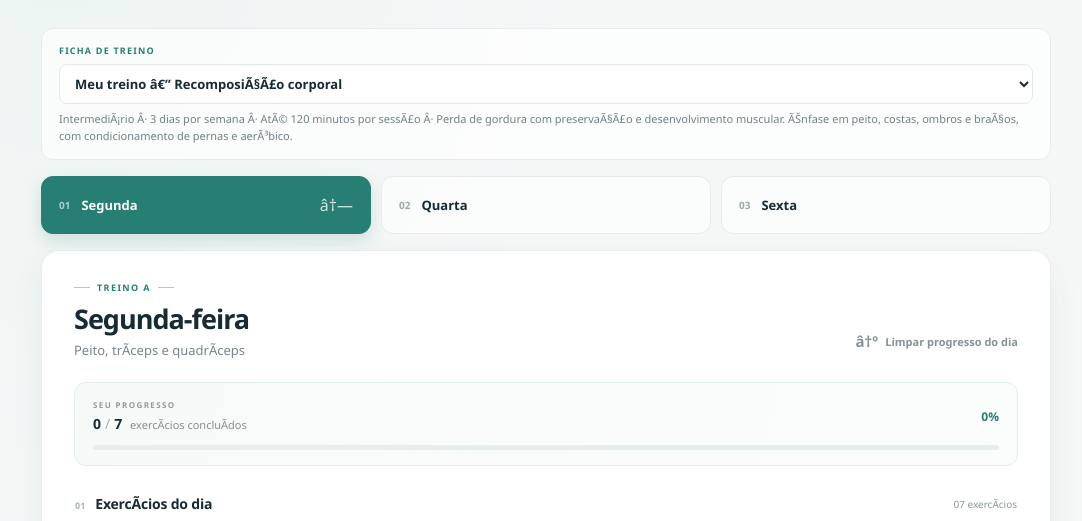
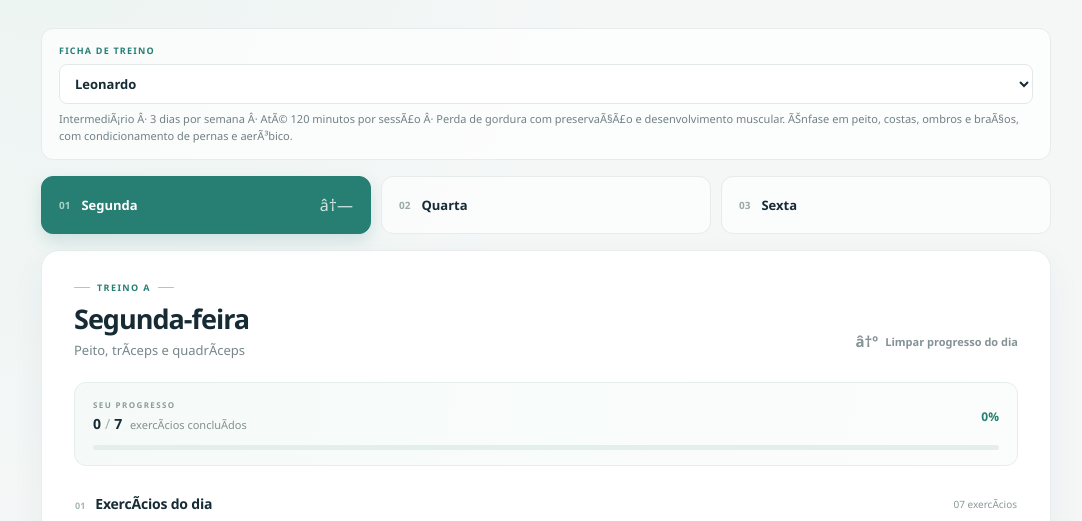
Before and after one commit to jimmykiedis/fit, a plain HTML site: page index.html in a window 1280 px wide. Shown: the part 231-752 px from the top of the page, without its empty margins (94-1176 px from the left). Drawn offline with Linux system fonts and the light colour scheme.

```diff
--- a/index.html
+++ b/index.html
@@ -32,8 +32,8 @@
         <section class="plan-picker" aria-label="Selecionar ficha de treino">
           <label for="plan-select">FICHA DE TREINO</label>
           <select id="plan-select">
-            <option value="recomposicao">Meu treino â€” RecomposiÃ§Ã£o corporal</option>
-            <option value="evolucao">Projeto EvoluÃ§Ã£o â€” Iniciante</option>
+            <option value="recomposicao">Leonardo</option>
+            <option value="evolucao">Eduarda</option>
           </select>
           <p id="plan-summary"></p>
         </section>
--- a/script.js
+++ b/script.js
@@ -1,7 +1,7 @@
 const workoutPlans = {
   recomposicao: {
     id: "recomposicao",
-    title: "Meu treino â€” RecomposiÃ§Ã£o corporal",
+    title: "Leonardo",
     summary: "IntermediÃ¡rio Â· 3 dias por semana Â· AtÃ© 120 minutos por sessÃ£o Â· Perda de gordura com preservaÃ§Ã£o e desenvolvimento muscular. ÃŠnfase em peito, costas, ombros e braÃ§os, com condicionamento de pernas e aerÃ³bico.",
     days: [
       { id: "segunda", day: "Segunda-feira", shortDay: "Segunda", focus: "Peito, trÃ­ceps e quadrÃ­ceps", session: "TREINO A", exercises: [
@@ -36,7 +36,7 @@ const workoutPlans = {
   },
   evolucao: {
     id: "evolucao",
-    title: "Projeto EvoluÃ§Ã£o â€” Iniciante",
+    title: "Eduarda",
     summary: "Iniciante Â· 3 dias por semana Â· Aproximadamente 60 minutos por sessÃ£o Â· Fortalecimento geral e desenvolvimento muscular, com Ãªnfase em glÃºteos e pernas e fortalecimento da parte superior do corpo.",
     days: [
       { id: "segunda", day: "Segunda-feira", shortDay: "Segunda", focus: "Treino A Â· ÃŠnfase em glÃºteos e pernas", session: "TREINO A", duration: "Aproximadamente 60 minutos, incluindo aquecimento", exercises: [
```
